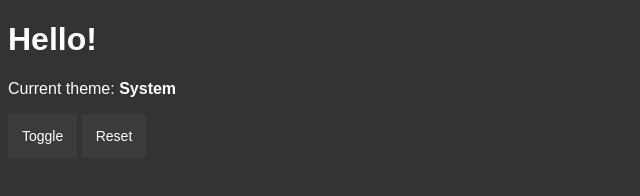
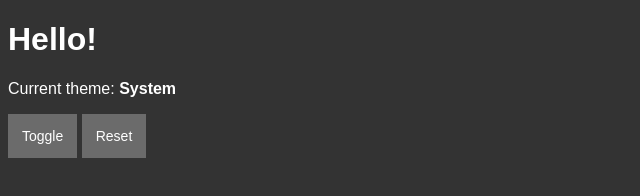
Before and after one commit to InfinityGorzan/MyLearnElectron, an Electron app: page index.html in a window 800 px wide. Shown: the whole page, without its empty margins (0-640 px from the left). Drawn offline with Linux system fonts and the dark colour scheme.

```diff
--- a/styles.css
+++ b/styles.css
@@ -5,8 +5,6 @@
 
 @media (prefers-color-scheme: dark) {
     body { background: #333; color: white; }
-    button:not(.active) { background-color: #8d8d8d15; }
-    button:not(.active):hover { background-color: #e2dbdb75; }
 }
 
 @media (prefers-color-scheme: light) {
```
Also changed, not shown: 1 other file.
